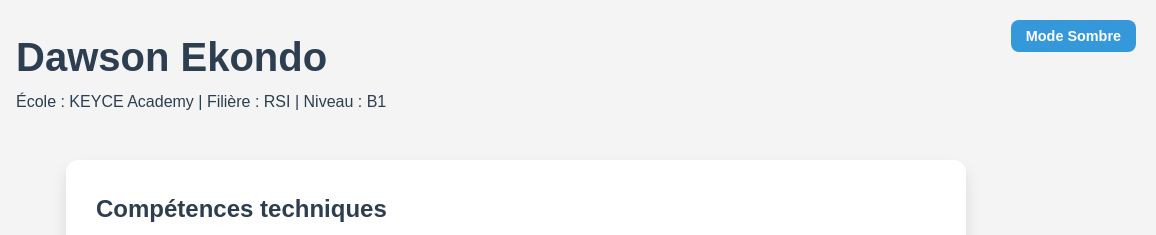
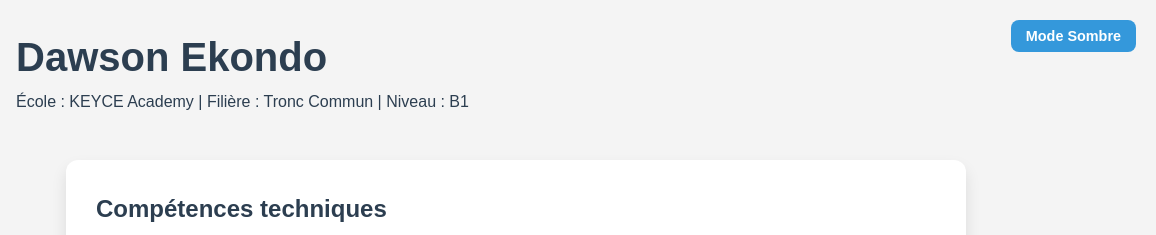
Before and after one commit to daodoz/portfolio, a plain HTML site: page index.html in a window 1280 px wide. Shown: the top 235 px of the page, 124-1280 px from the left. Drawn offline with Linux system fonts and the light colour scheme.

Commit message:
Modification du fichier index.html

```diff
--- a/index.html
+++ b/index.html
@@ -12,7 +12,7 @@
             <img src="./img/moi.jpg" alt="Photo de Dawson Ekondo" class="profile-photo" />
             <div>
                 <h1>Dawson Ekondo</h1>
-                <p>École : KEYCE Academy | Filière : RSI | Niveau : B1</p>
+                <p>École : KEYCE Academy | Filière : Tronc Commun | Niveau : B1</p>
             </div>
             <button id="toggle-theme">Mode Sombre</button>
         </div>
```
